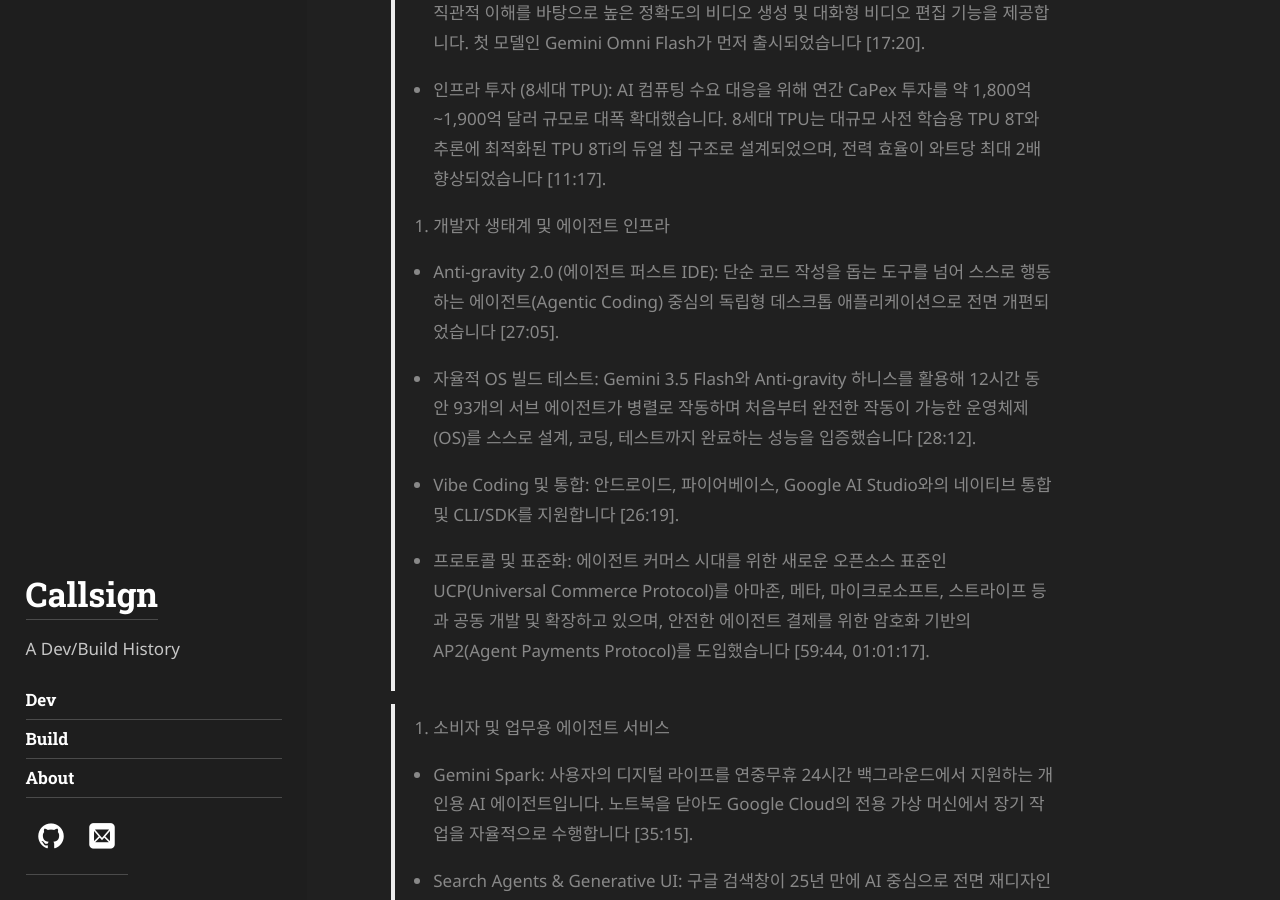
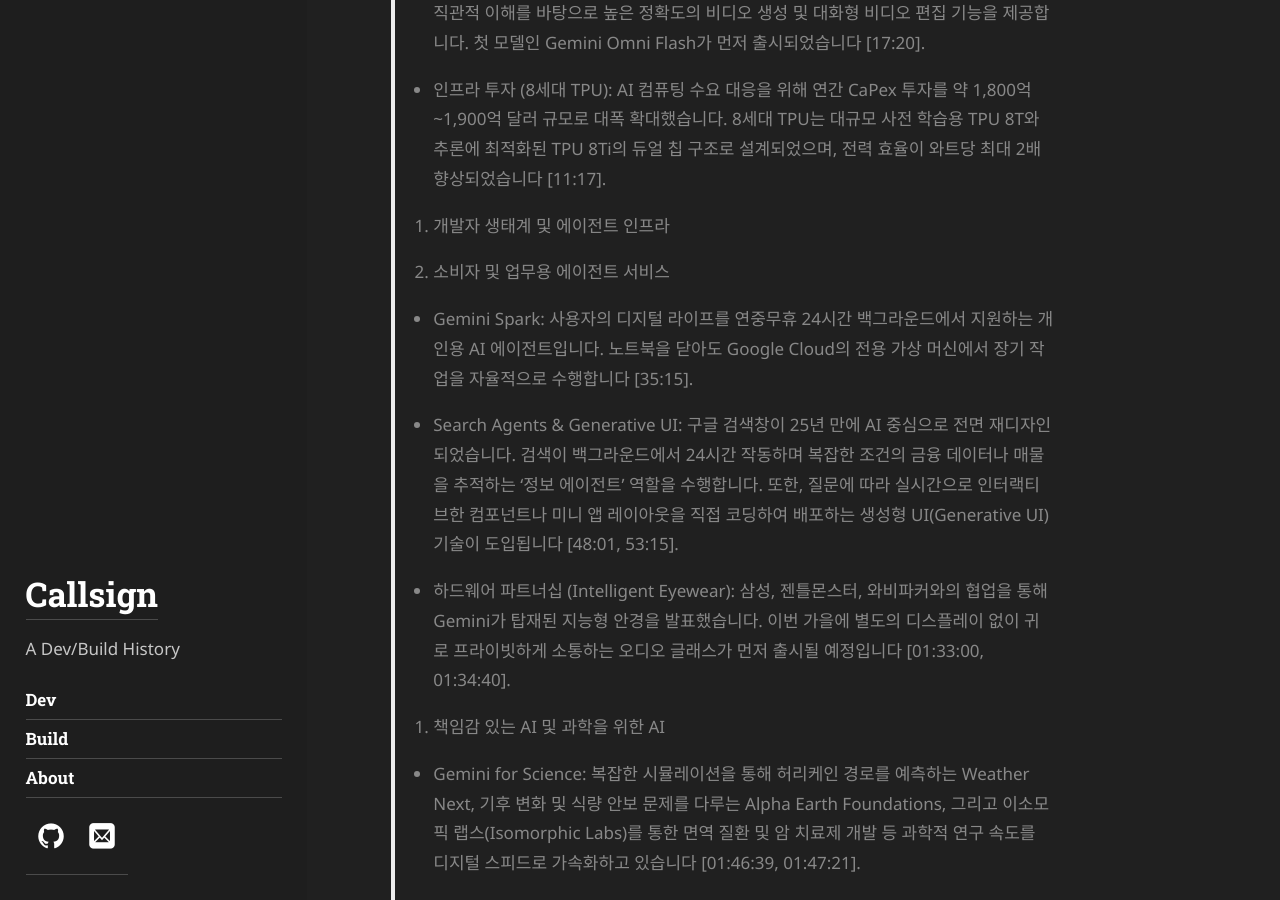
Before and after one commit to callsign88/callsign88.github.io, a Jekyll site: the page built from _posts/2026-05-26-Post-AIPro.md, in a window 1280 px wide and 900 px high, scrolled down 1294 px. Built offline with Jekyll 4.4.1, drawn with Linux system fonts in a browser that asks for light colours; some web fonts are replaced.

Commit message:
Update Google I/O post: remove temporary agent infrastructure points

```diff
--- a/_posts/2026-05-26-Post-AIPro.md
+++ b/_posts/2026-05-26-Post-AIPro.md
@@ -37,14 +37,6 @@
 >
 > 2. 개발자 생태계 및 에이전트 인프라<br>
 >
-> - Anti-gravity 2.0 (에이전트 퍼스트 IDE): 단순 코드 작성을 돕는 도구를 넘어 스스로 행동하는 에이전트(Agentic Coding) 중심의 독립형 데스크톱 애플리케이션으로 전면 개편되었습니다 [27:05].
->
-> - 자율적 OS 빌드 테스트: Gemini 3.5 Flash와 Anti-gravity 하니스를 활용해 12시간 동안 93개의 서브 에이전트가 병렬로 작동하며 처음부터 완전한 작동이 가능한 운영체제(OS)를 스스로 설계, 코딩, 테스트까지 완료하는 성능을 입증했습니다 [28:12].
->
-> - Vibe Coding 및 통합: 안드로이드, 파이어베이스, Google AI Studio와의 네이티브 통합 및 CLI/SDK를 지원합니다 [26:19].
->
-> - 프로토콜 및 표준화: 에이전트 커머스 시대를 위한 새로운 오픈소스 표준인 UCP(Universal Commerce Protocol)를 아마존, 메타, 마이크로소프트, 스트라이프 등과 공동 개발 및 확장하고 있으며, 안전한 에이전트 결제를 위한 암호화 기반의 AP2(Agent Payments Protocol)를 도입했습니다 [59:44, 01:01:17].
-
 >
 > 3. 소비자 및 업무용 에이전트 서비스<br>
 >
```
